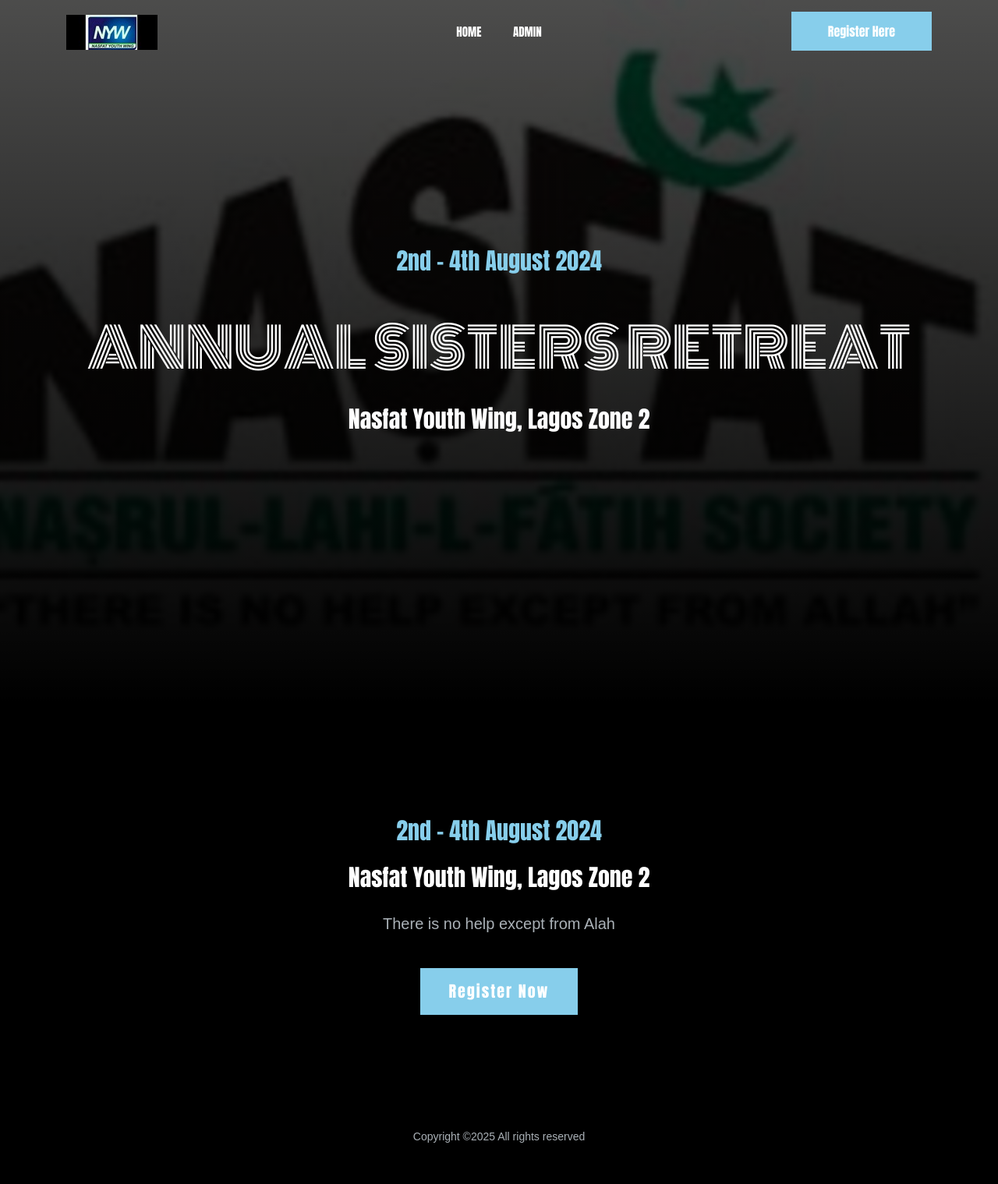
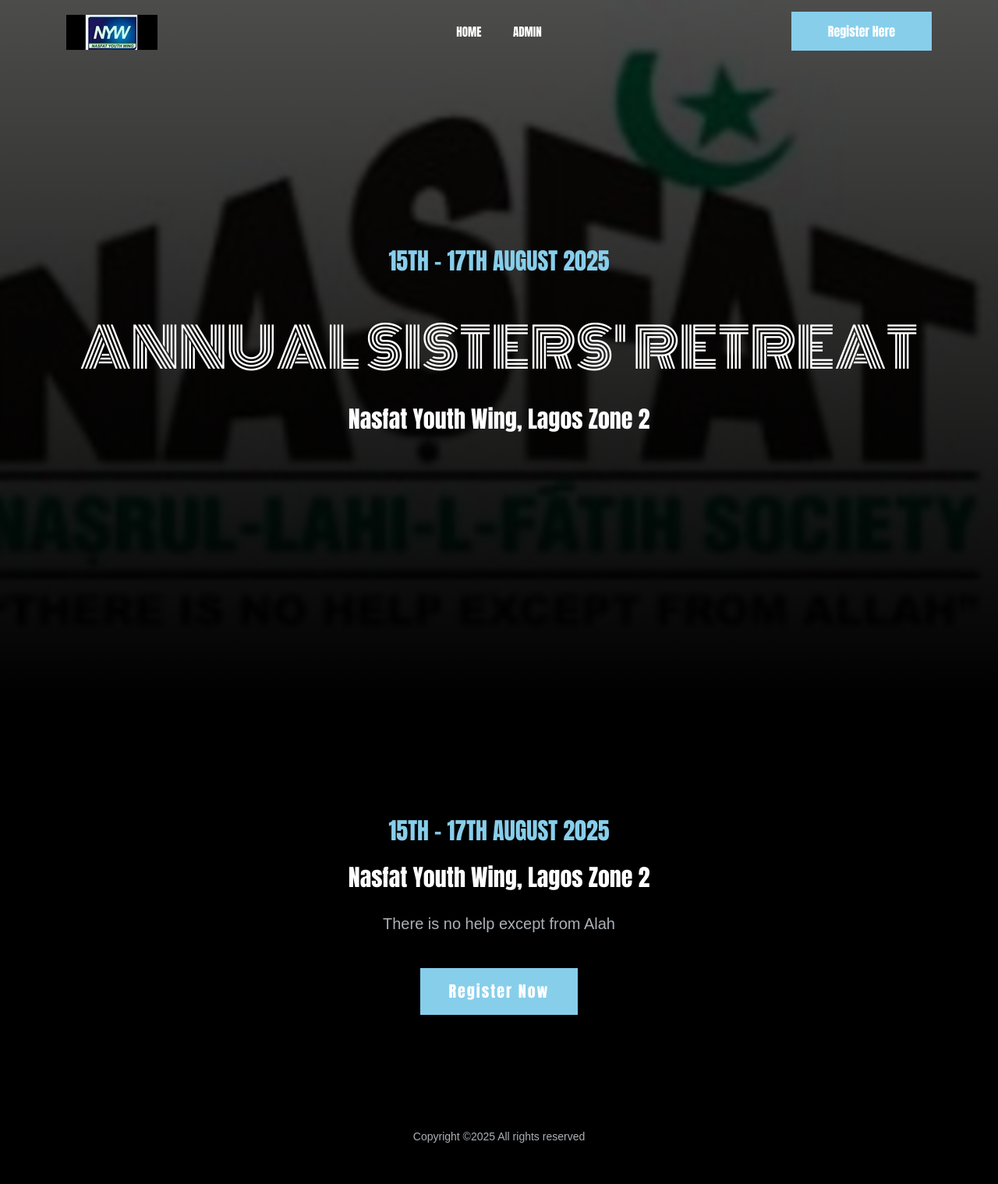
Before and after one commit to mufatech/nasfatzone2sisters_reg-portal, a Flask app: page / in a window 1280 px wide. Shown: the whole page at 78% size. Run offline with Flask 3, Linux system fonts and the light colour scheme; some libraries are stand-ins or nearby versions; some web fonts are replaced.

Commit message:
Template updated

```diff
--- a/app/templates/admin/view_registered_users.html
+++ b/app/templates/admin/view_registered_users.html
@@ -8,7 +8,7 @@
                 <th>Name</th>
                 <th>Email</th>
                 <th>Phone Number</th>
-                <th>Zone</th>
+                <!-- <th>Zone</th> -->
                 <th>Branch</th>
                 <th>Gender</th>
                 <th>Category</th>
@@ -16,7 +16,7 @@
                 <th>Payment Mode</th>
                 <th>Expectations</th>
                 <th>Registration Pin</th>
-                <th>Massage Session</th>
+                <th>Manicure/Pedicure</th>
                 <th>Teeth Polishing</th>
             </tr>
         </thead>
@@ -26,7 +26,7 @@
                 <td>{{ user.first_name }} {{ user.last_name }}</td>
                 <td>{{ user.email }}</td>
                 <td>{{ user.number }}</td>
-                <td>{{ user.zone }}</td>
+                <!-- <td>{{ user.zone }}</td> -->
                 <td>{{ user.branch }}</td>
                 <td>{{ user.gender }}</td>
                 <td>{{ user.category }}</td>
--- a/app/templates/root/index.html
+++ b/app/templates/root/index.html
@@ -16,8 +16,8 @@
                         <div class="shape_2 wow fadeInDown" data-wow-duration="1s" data-wow-delay=".2s">
 
                         </div>
-                        <span class="wow fadeInLeft" data-wow-duration="1s" data-wow-delay=".3s">2nd - 4th August 2024</span>
-                        <h3 class="wow fadeInLeft" data-wow-duration="1s" data-wow-delay=".4s">ANNUAL SISTERS RETREAT</h3>
+                        <span class="wow fadeInLeft" data-wow-duration="1s" data-wow-delay=".3s">15TH - 17TH AUGUST 2025</span>
+                        <h3 class="wow fadeInLeft" data-wow-duration="1s" data-wow-delay=".4s">ANNUAL SISTERS' RETREAT</h3>
                         <p class="wow fadeInLeft" data-wow-duration="1s" data-wow-delay=".5s">Nasfat Youth Wing,  Lagos Zone 2</p>
                     </div>
                 </div>
@@ -35,7 +35,7 @@
                 <div class="col-lg-6 col-md-8">
                     <div class="footer_widget">
                         <div class="address_details text-center">
-                            <h4 class="wow fadeInUp" data-wow-duration="1s" data-wow-delay=".3s">2nd - 4th August 2024</h4>
+                            <h4 class="wow fadeInUp" data-wow-duration="1s" data-wow-delay=".3s">15TH - 17TH AUGUST 2025</h4>
                             <h3 class="wow fadeInUp" data-wow-duration="1s" data-wow-delay=".4s">Nasfat Youth Wing, Lagos Zone 2 </h3>
                             <p class="wow fadeInUp" data-wow-duration="1s" data-wow-delay=".5s">There is no help except from Alah</p>
                             <a href="{{ url_for('register') }}" class="boxed-btn3 wow fadeInUp" data-wow-duration="1s" data-wow-delay=".6s">Register Now</a>
--- a/app/templates/root/register.html
+++ b/app/templates/root/register.html
@@ -290,7 +290,7 @@
                 <option value="" disabled selected>Select Option</option>
                 <option value="Zone 2">Zone 2</option>
                 <!-- <option value="Zone 3">Zone 3</option> -->
-            </select>
+          </select>
         </div>
     </div>
 
```
